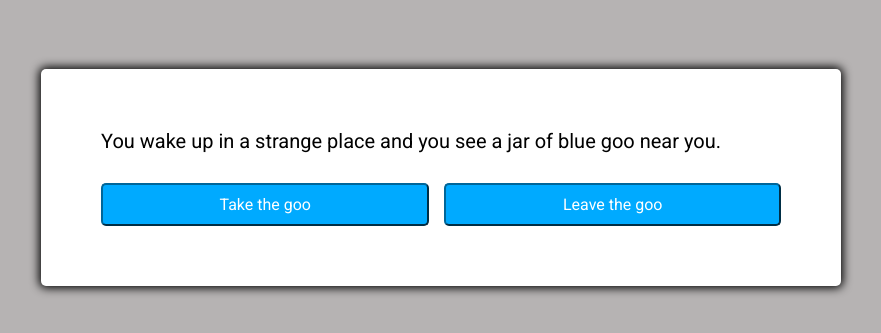
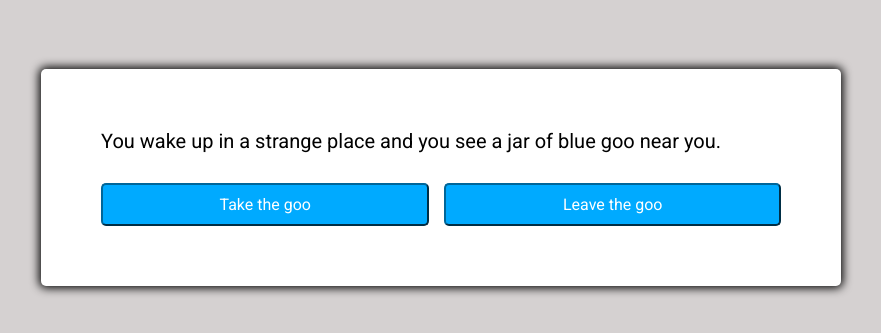
Before and after one commit to AnkitaPatra01/textAdvGame, a plain HTML site: page index.html in a window 1280 px wide. Shown: the part 223-556 px from the top of the page, without its empty margins (199-1080 px from the left). Drawn offline with Linux system fonts and the light colour scheme.

Commit message:
commited

```diff
--- a/style.css
+++ b/style.css
@@ -10,7 +10,7 @@ body{
     align-items: center;
     width: 100vw;
     height:100vh;
-    background-color: rgb(182, 179, 179);
+    background-color: rgb(213, 209, 209);
 }
 #text{
     font-size: 20px;
```
